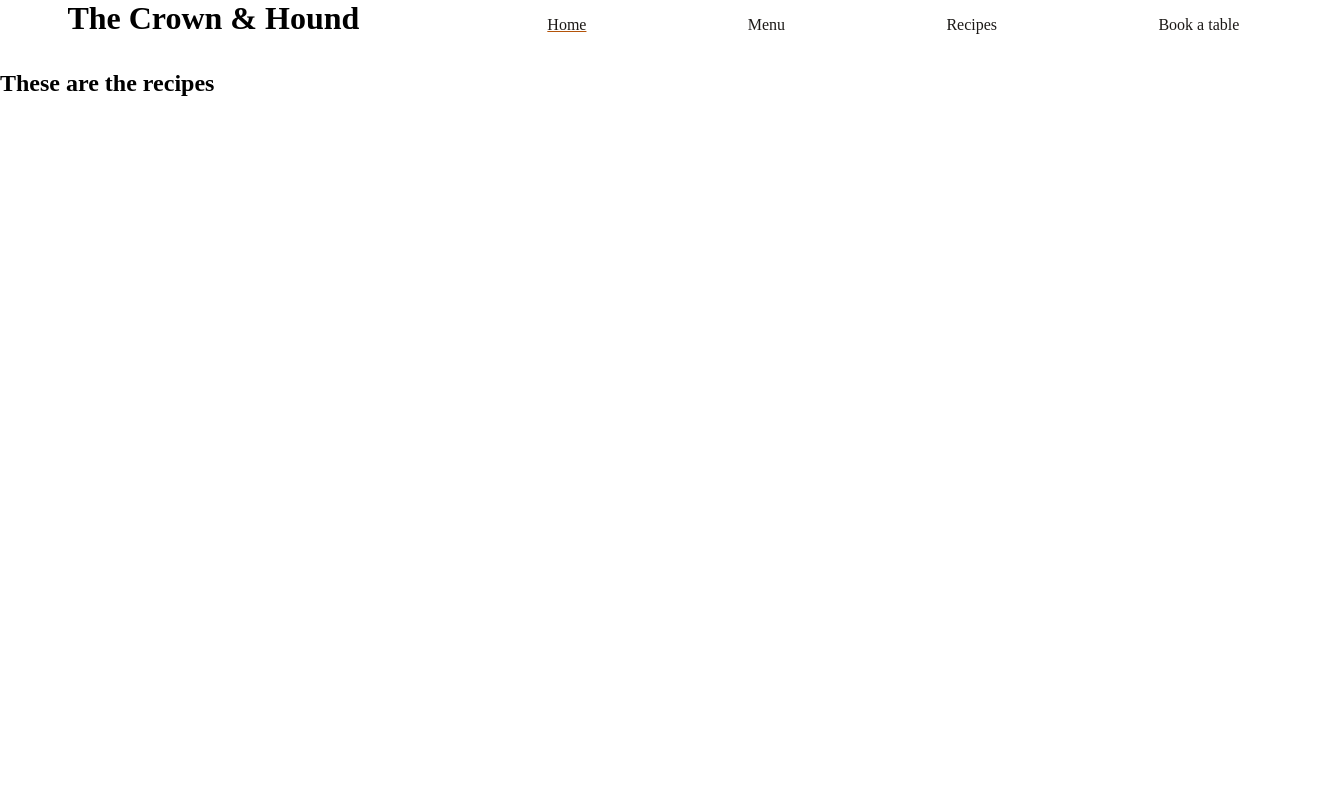
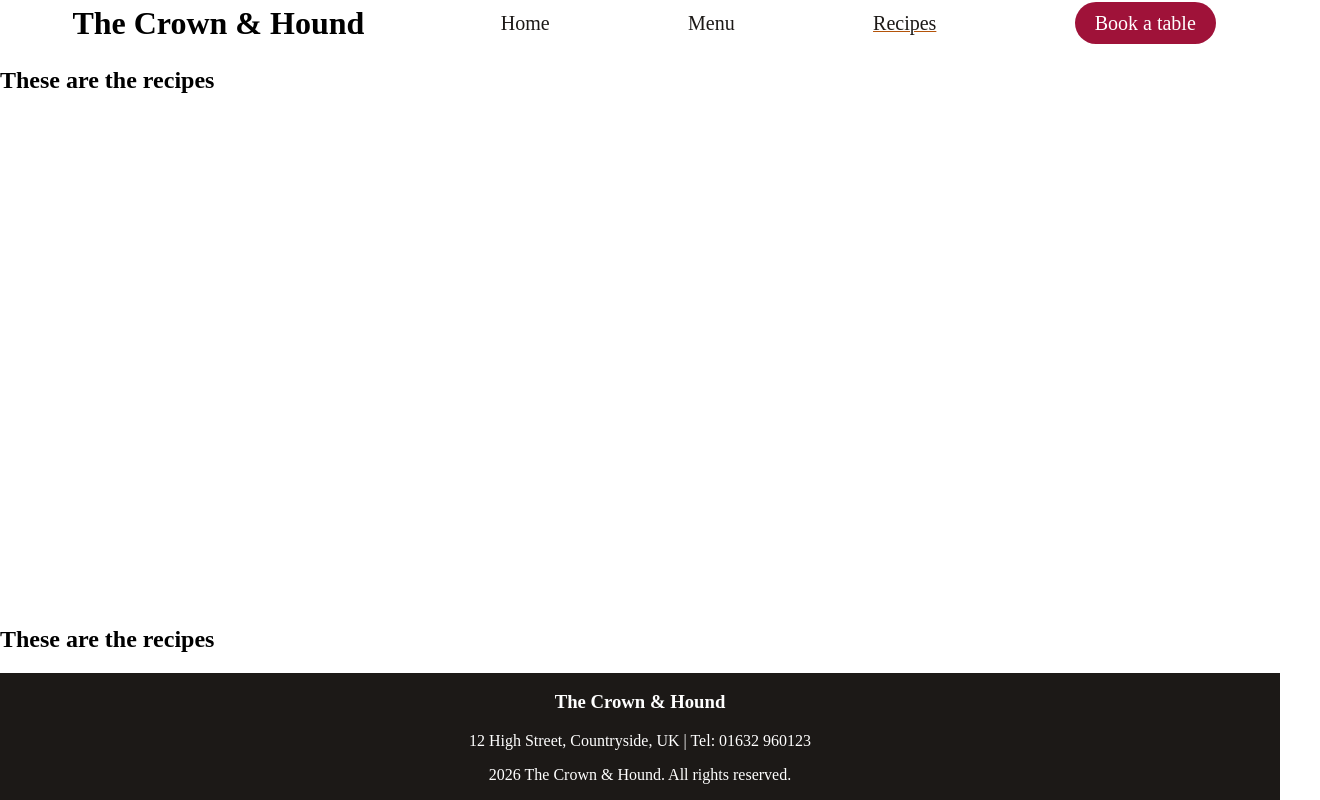
Before and after one commit to kimber3s/thecrown_restaurant, a plain HTML site: page recipe.html in a window 1280 px wide. Shown: the whole page, 1320 px wide, since content can reach past the window. Drawn offline with Linux system fonts and the light colour scheme.

Commit message:
Add footer

```diff
--- a/assets/css/styles.css
+++ b/assets/css/styles.css
@@ -29,8 +29,14 @@
 
 body{
     margin: 0 auto;
+    display: flex;
+    min-height: 100vh; /*viewport height*/
+    flex-direction: column;
 }
 
+main{
+    flex: 1 0 auto;
+}
 
 /* Home.html */
 /* header */
@@ -40,6 +46,8 @@ header{
     display: flex;
     flex-direction: row;
     justify-content: space-around;
+    align-items: center;
+    margin: 5px;
 }
 
 h1{
@@ -59,14 +67,34 @@ nav{
     display: flex;
     flex-direction: row;
     justify-content:space-around;
+    margin: 0;
+    padding: 0;
+
 }
 
 #navigation-elements a{
     text-decoration: none;
     color: var(--colour-primary);
+    font-family: var(--font-heading);
+    font-size:20px;
 }
 
 .active{
     color: var(--colour-hover);
     text-decoration: underline;
 }
+
+.btn-nav{
+    background-color: var(--colour-section-heading);
+    color: var(--colour-white) !important;
+    padding: 10px 20px;
+    border-radius: 25px;
+}
+
+/* footer */
+
+footer{
+    background-color: var(--colour-primary);
+    color: var(--colour-white);
+    text-align: center;
+}
--- a/recipe.html
+++ b/recipe.html
@@ -12,17 +12,17 @@
 
         <nav>
             <ul id="navigation-elements">
-                <li class="active">
+                <li>
                     <a href="index.html" aria-label="Go to home page">Home</a>
                     </li>
                 <li>
                     <a href="menu.html" aria label="Go to menu page">Menu</a>
                     </li>
-                <li>
+                <li  class="active">
                     <a href="recipe.html" aria label="Go to recipes page">Recipes</a>
                     </li>
                 <li>
-                    <a href="book.html" aria label="Go to book a table page">Book a table</a>
+                    <a href="book.html" aria label="Go to book a table page" class="btn-nav">Book a table</a>
                     </li>
             </ul>
         </nav>
@@ -30,8 +30,17 @@
 
     </header>
 
+    <main>
+        <h2>These are the recipes</h2>
+    </main>
 
     <h2>These are the recipes</h2>
 
+        <footer>
+        <h3>The Crown & Hound</h3>
+        <p>12 High Street, Countryside, UK | Tel: 01632 960123</p>
+        <p>2026 The Crown & Hound. All rights reserved.</p>
+    </footer>
+
 </body>
 </html>
```
Also changed, not shown: book.html (+10 -1 lines), index.html (+6 -2 lines), menu.html (+15 -4 lines).
